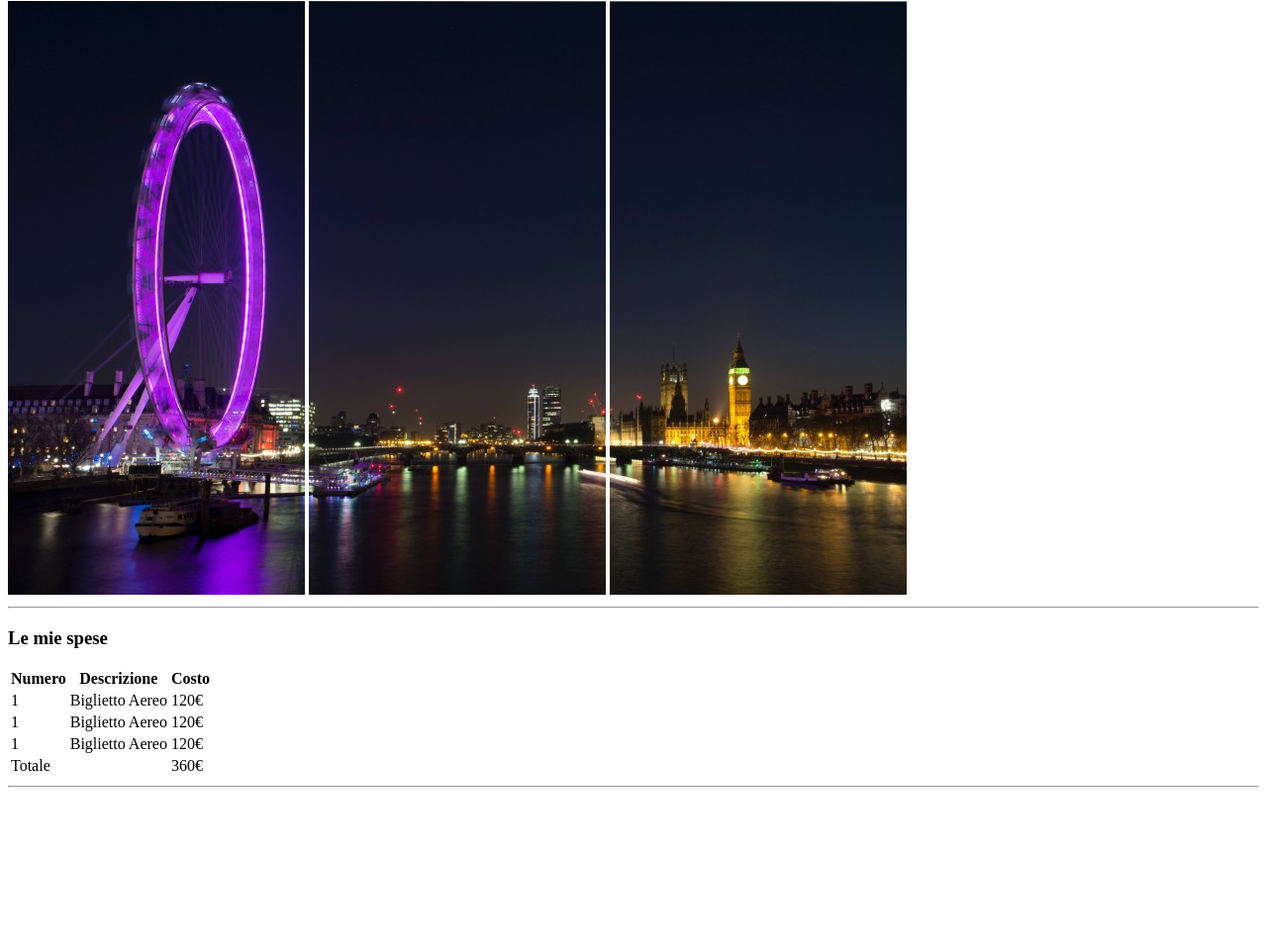
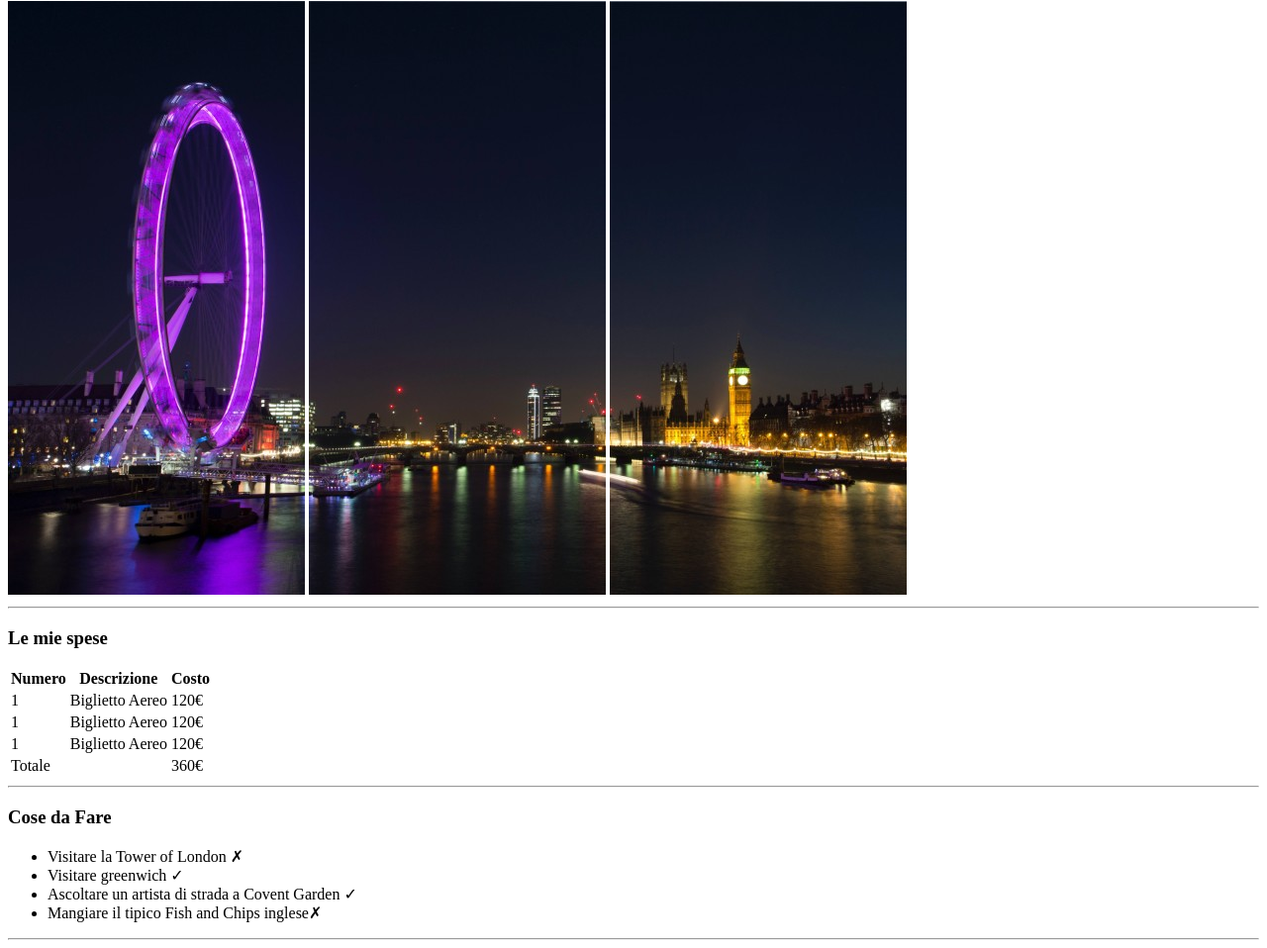
Before and after one commit to trelefede/html-london-trip, a plain HTML site: page index.html in a window 1280 px wide. Shown: the part 79-1037 px from the top of the page at 99% size. Before the commit the page ends 883 px from the top, so only its background shows below. Drawn offline with Linux system fonts and the light colour scheme.

Commit message:
end things to do

```diff
--- a/index.html
+++ b/index.html
@@ -65,7 +65,18 @@
         <!-- end my expenses -->
 
         <!-- things to do -->
-        <section></section>
+        <section>
+            <h3>Cose da Fare</h3>
+            <!-- unordered list -->
+            <ul>
+                <li>Visitare la Tower of London &cross;</li>
+                <li>Visitare greenwich &check;</li>
+                <li>Ascoltare un artista di strada a Covent Garden &check;</li>
+                <li>Mangiare il tipico Fish and Chips inglese&cross;</li>
+            </ul>
+            <!-- end unordered list -->
+            <hr>
+        </section>
         <!-- end things to do -->
 
         <!-- useful tips -->
```
Also changed, not shown: 1 other file.
